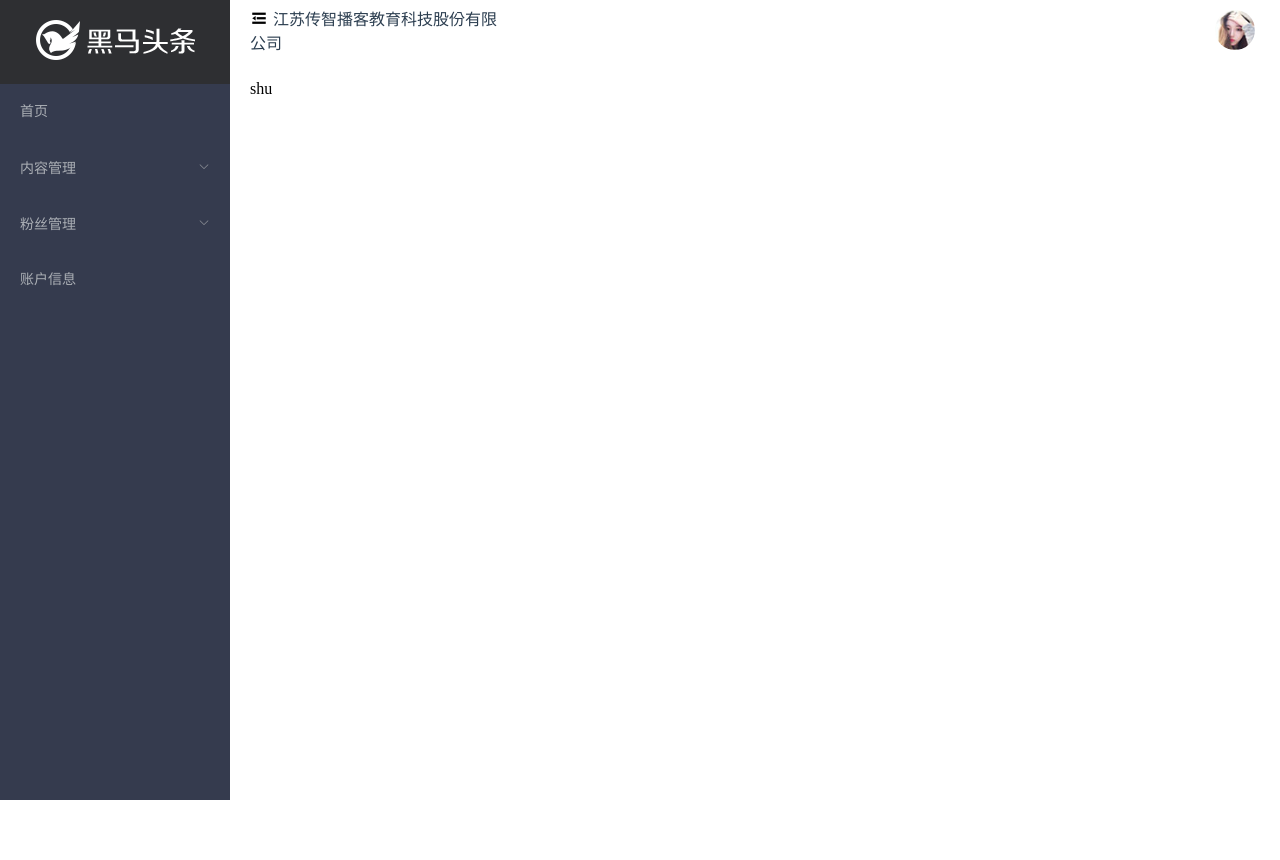
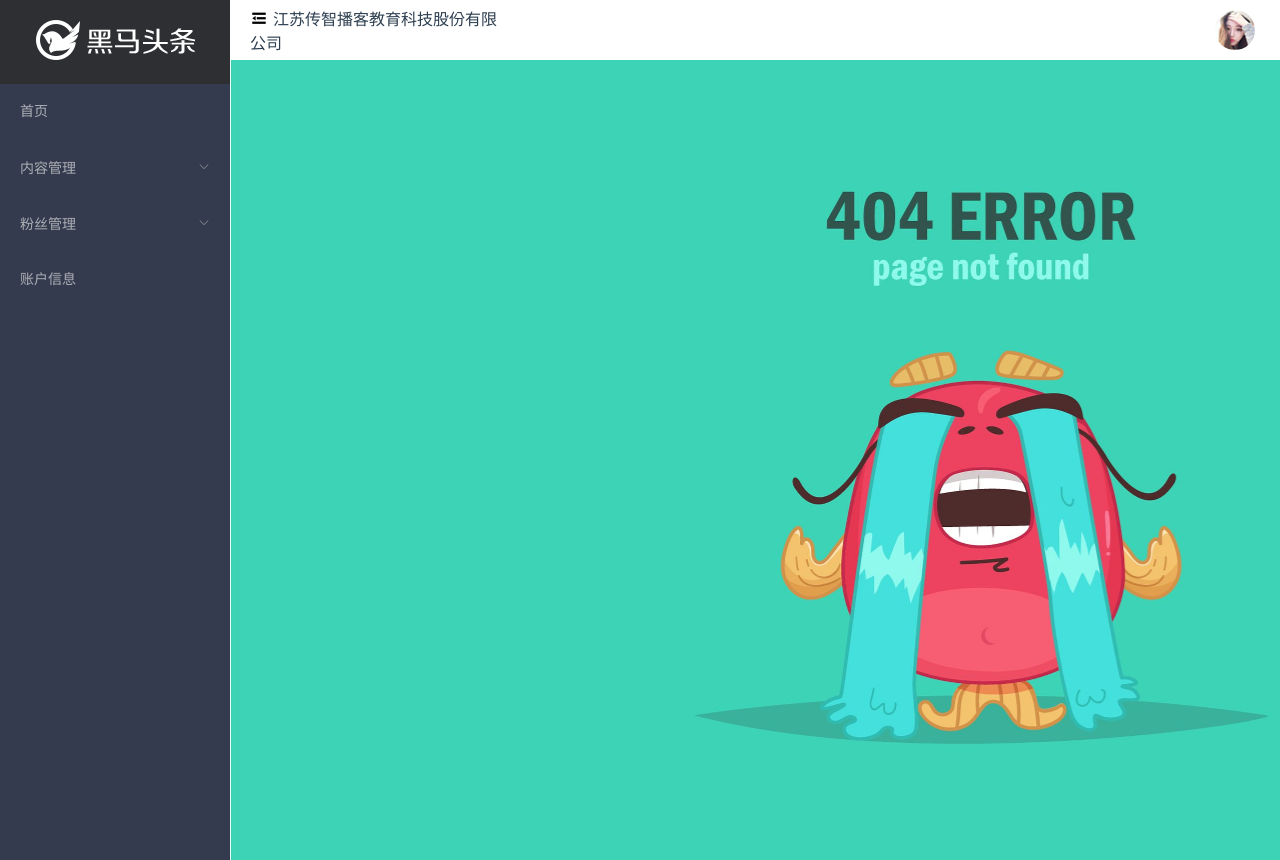
Before and after one commit to yanhongtao100/89heimatoutiao, a Vue app: page /#/home in a window 1280 px wide. Before the commit the page ends 800 px from the top, so only its background shows below. Built offline with nearby package versions, Linux system fonts and the light colour scheme; no server answers.

Commit message:
第二天做完

```diff
--- a/src/components/home/layout-aside.vue
+++ b/src/components/home/layout-aside.vue
@@ -3,17 +3,17 @@
     <div class="title">
     <img src="../../assets/img/logo_admin.png" alt="">
     </div>
-<el-menu background-color="#353b4e" style="width:231px; overflow: hidden;" text-color="#abafb5" active-text-color="#ffd04b;width:231px ">
-    <el-menu-item>
+<el-menu router background-color="#353b4e" style="width:231px; overflow: hidden;" text-color="#abafb5" active-text-color="#ffd04b;width:231px ">
+    <el-menu-item index="/home">
         首页
     </el-menu-item>
     <el-submenu index="2">
         <!-- //先这样放着 -->
         <span slot="title">内容管理</span>
-        <el-menu-item>发布文章</el-menu-item>
-        <el-menu-item>内容列表</el-menu-item>
-        <el-menu-item>评论列表</el-menu-item>
-        <el-menu-item>素材管理</el-menu-item>
+        <el-menu-item index="/home/publish">发布文章</el-menu-item>
+        <el-menu-item index="/home/articles">内容列表</el-menu-item>
+        <el-menu-item index="/home/comment">评论列表</el-menu-item>
+        <el-menu-item index="/home/material">素材管理</el-menu-item>
     </el-submenu>
     <el-submenu index="1">
         <!-- //先这样放着 -->
--- a/src/components/home/layout-header.vue
+++ b/src/components/home/layout-header.vue
@@ -7,12 +7,12 @@
         <el-col :span="4" class="right">
             <el-row type="flex" justify="end" align="middle">
                 <img :src="userInfo.photo ? userInfo.photo : defaltImg" alt="">
-                <el-dropdown>
+                <el-dropdown @command="handle">
                     <span>{{userInfo.name}}</span>
                     <el-dropdown-menu slot="dropdown">
-                        <el-dropdown-item>个人信息</el-dropdown-item>
-                        <el-dropdown-item>Git地址</el-dropdown-item>
-                        <el-dropdown-item>退出</el-dropdown-item>
+                        <el-dropdown-item command="info">个人信息</el-dropdown-item>
+                        <el-dropdown-item command="git">Git地址</el-dropdown-item>
+                        <el-dropdown-item command="layout">退出</el-dropdown-item>
                     </el-dropdown-menu>
                 </el-dropdown>
             </el-row>
@@ -39,8 +39,15 @@ export default {
       }
     }).then(result => {
       this.userInfo = result.data.data // 获取用户个人信息
-      console.log(result.data)
     })
+  },
+  methods: {
+    handle (command) {
+      if (command === 'layout') {
+        window.localStorage.removeItem('user-token')
+        this.$router.replace('/login')
+      }
+    }
   }
 }
 </script>
--- /dev/null
+++ b/src/views/home/home.vue
@@ -0,0 +1,18 @@
+<template>
+  <div class="home"></div>
+  <!-- 添加默认组件 -->
+</template>
+
+<script>
+export default {
+
+}
+</script>
+
+<style lang="less" scoped>
+    .home{
+        background-image: url('../../assets/img/404.png');
+        height: 100vh;
+        background-size: cover;
+    }
+</style>
--- a/src/views/home/index.vue
+++ b/src/views/home/index.vue
@@ -2,7 +2,7 @@
 
 <el-container>
 
-  <el-aside style="height:100vh;background:#353b4e;width:230px">
+  <el-aside style="min-height:100vh;background:#353b4e;width:230px">
     <layout-aside>
     </layout-aside>
   </el-aside>
@@ -10,7 +10,9 @@
     <el-header>
       <layout-header></layout-header>
       </el-header>
-    <el-main>shu</el-main>
+    <el-main style="padding:0">
+      <router-view></router-view>
+    </el-main>
   </el-container>
 </el-container>
 </template>
```
Also changed, not shown: src/router/index.js (+6 -1 lines).
